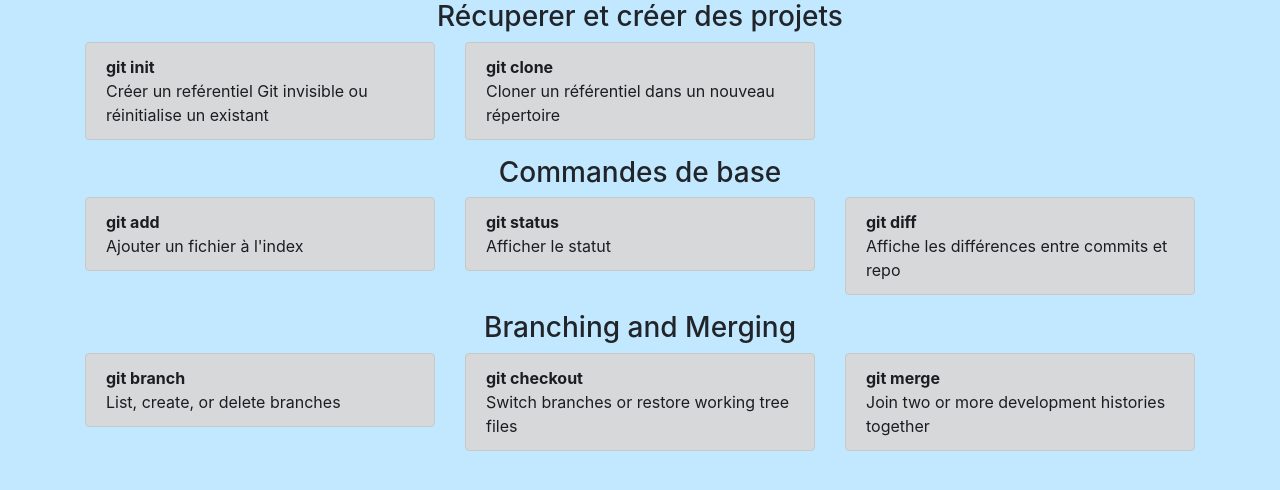
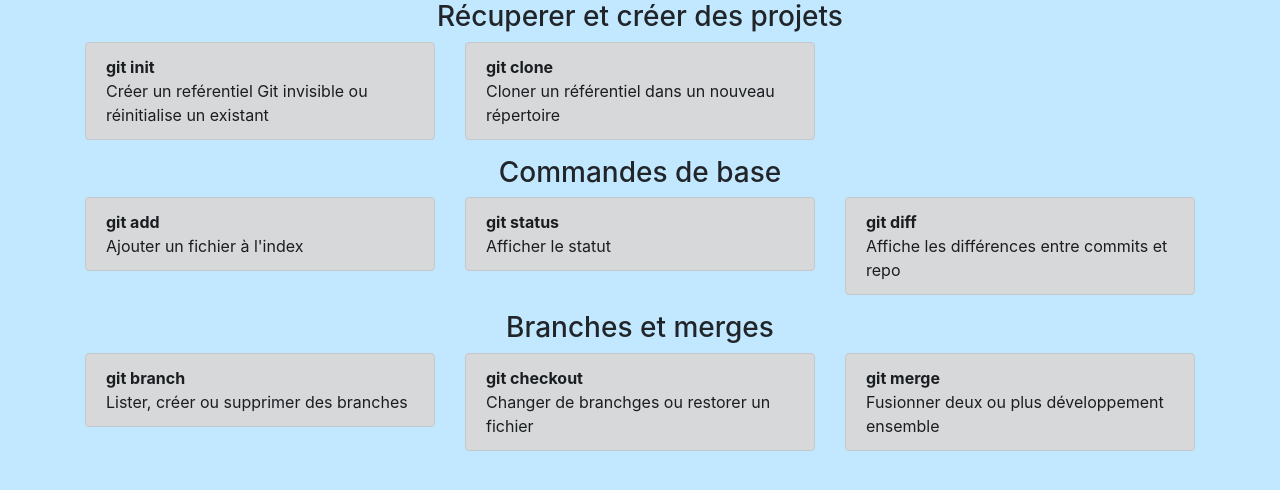
Before and after one commit to Straange/evaluation-local1, a plain HTML site: page index.html in a window 1280 px wide. Drawn offline with nearby package versions, Linux system fonts and the light colour scheme.

Commit message:
traduction part3 branches merges

```diff
--- a/index.html
+++ b/index.html
@@ -75,7 +75,7 @@
           <div class="col-sm-4">
           </div>
           <div class="col-sm-4" style="text-align:center;">
-            <h3>Branching and Merging</h3>
+            <h3>Branches et merges</h3>
           </div>
           <div class="col-sm-4">
           </div>
@@ -84,19 +84,19 @@
       <div class="col-sm-4">
         <div class="alert alert-dark" role="alert">
           <b>git branch</b><br>
-          List, create, or delete branches
+          Lister, créer ou supprimer des branches
         </div>
       </div>
       <div class="col-sm-4">
         <div class="alert alert-dark" role="alert">
         <b>git checkout </b><br>
-        Switch branches or restore working tree files
+		Changer de branchges ou restorer un fichier
         </div>
       </div>
       <div class="col-sm-4">
         <div class="alert alert-dark" role="alert">
         <b>git merge </b><br>
-        Join two or more development histories together
+		Fusionner deux ou plus développement ensemble
         </div>
       </div>
       </div>
```
